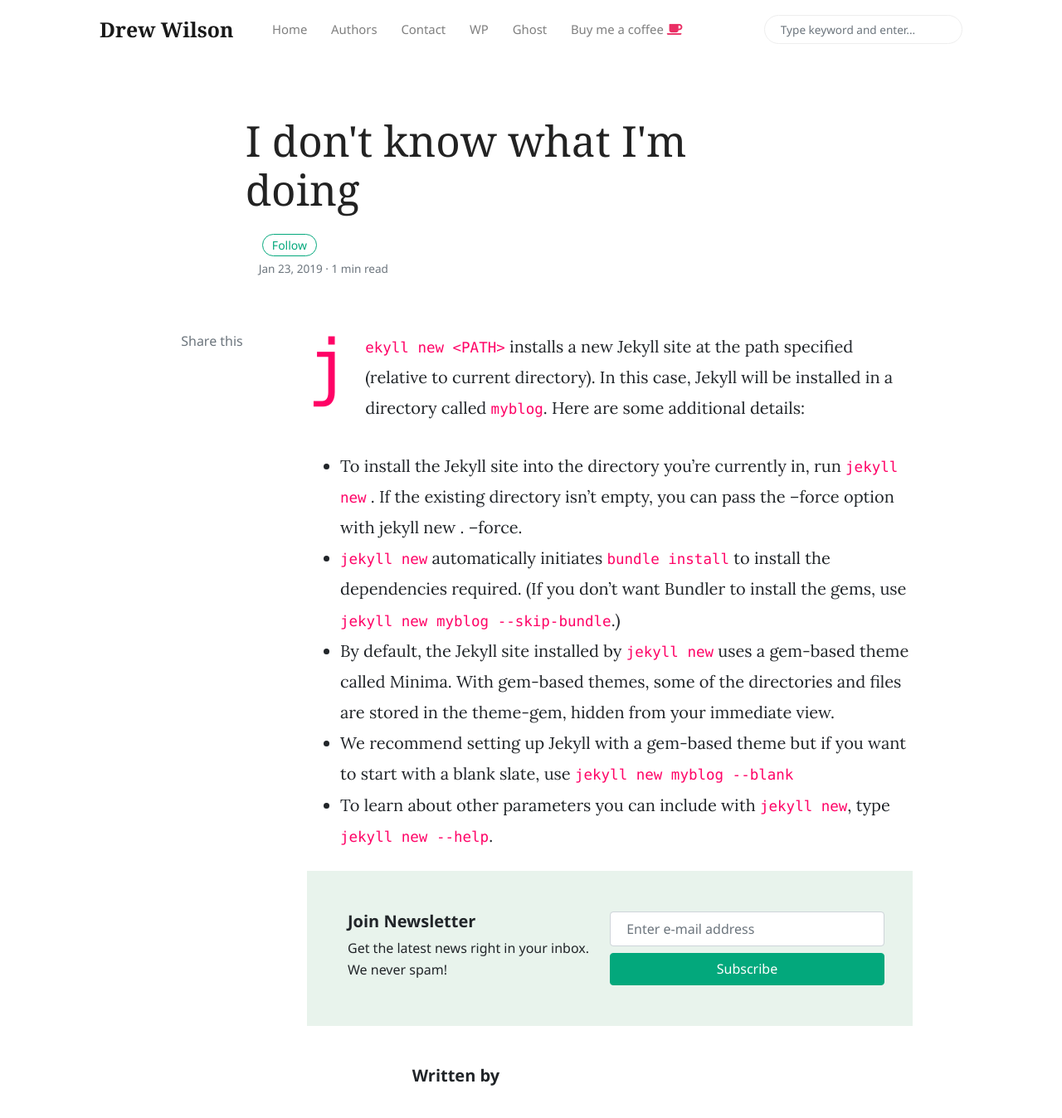
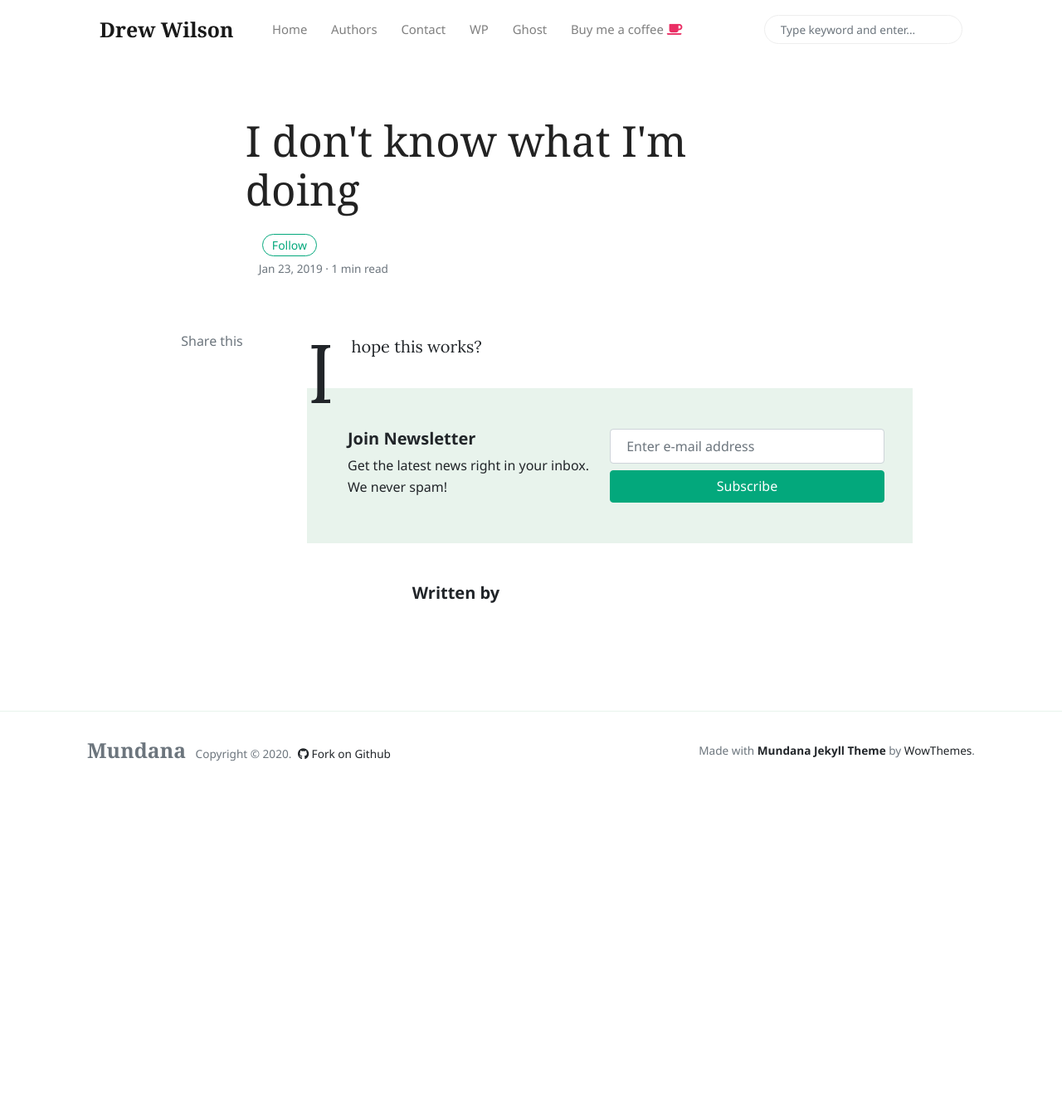
Before and after one commit to DrewWilson04/blog, a Jekyll site: the page built from _posts/2019-01-23-options-for-creating-new-site-with-jekyll.md, in a window 1280 px wide and 1400 px high. Shown: the top 1348 px of the window at 83% size. Built offline with Jekyll 4.4.1, drawn with Linux system fonts in a browser that asks for light colours; nearby versions of some CDN libraries; comment, search, counter and statistics services are not loaded.

Commit message:
Update 2019-01-23-options-for-creating-new-site-with-jekyll.md

```diff
--- a/_posts/2019-01-23-options-for-creating-new-site-with-jekyll.md
+++ b/_posts/2019-01-23-options-for-creating-new-site-with-jekyll.md
@@ -6,10 +6,4 @@ categories:
 image:
 ---
 
-`jekyll new <PATH>` installs a new Jekyll site at the path specified (relative to current directory). In this case, Jekyll will be installed in a directory called `myblog`. Here are some additional details:
-
-- To install the Jekyll site into the directory you're currently in, run `jekyll new` . If the existing directory isn't empty, you can pass the --force option with jekyll new . --force.
-- `jekyll new` automatically initiates `bundle install` to install the dependencies required. (If you don't want Bundler to install the gems, use `jekyll new myblog --skip-bundle`.)
-- By default, the Jekyll site installed by `jekyll new` uses a gem-based theme called Minima. With gem-based themes, some of the directories and files are stored in the theme-gem, hidden from your immediate view.
-- We recommend setting up Jekyll with a gem-based theme but if you want to start with a blank slate, use `jekyll new myblog --blank`
-- To learn about other parameters you can include with `jekyll new`, type `jekyll new --help`.
+I hope this works?
```
